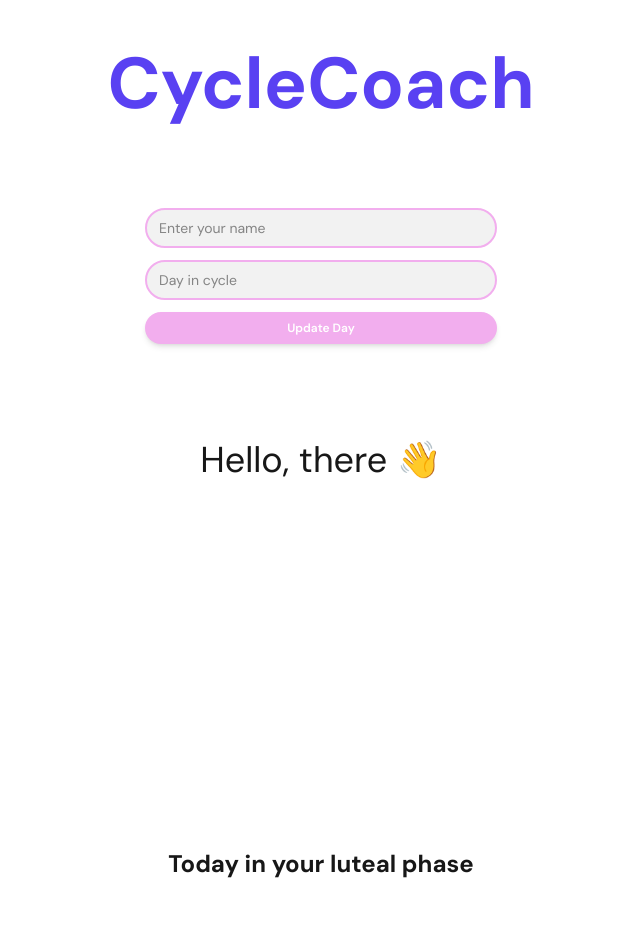
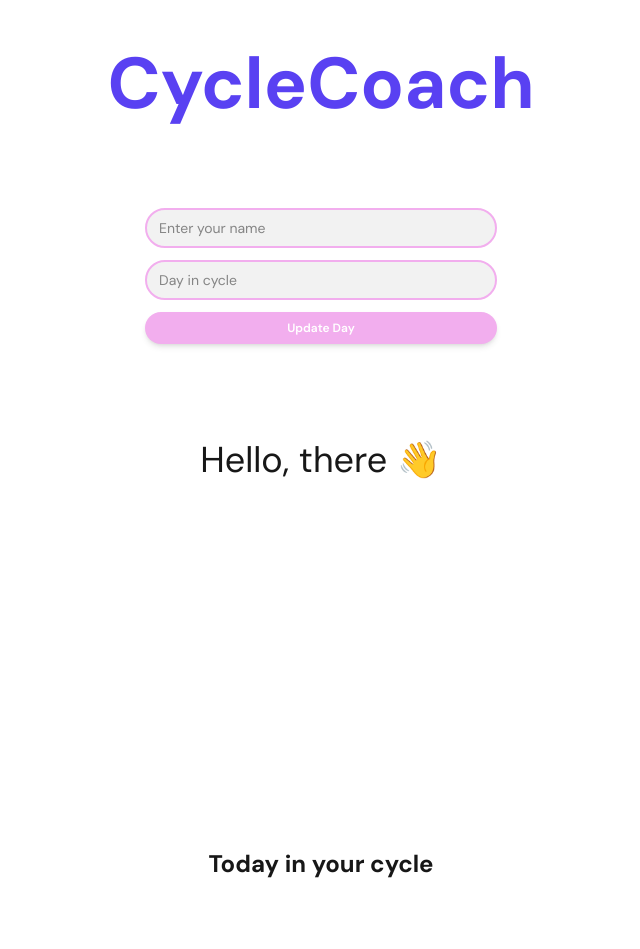
Before and after one commit to zofienora/cyclecoach, a Next.js app in the folder my-app/: page / in a window 1280 px wide. Shown: the top 949 px of the page, without its empty margins (319-959 px from the left). Built offline with nearby package versions, Linux system fonts and the light colour scheme.

Commit message:
connected the correct phase to suggestions

```diff
--- a/my-app/app/components/PhaseTracker.tsx
+++ b/my-app/app/components/PhaseTracker.tsx
@@ -1,8 +1,11 @@
 "use client";
 import * as motion from "motion/react-client"
 import { useRef, useState, useEffect } from 'react';
+import { useUser } from "../context/UserContext";
+import { getPhaseForDay } from "../lib/phases";
 
 export default function PhaseTracker() {
+    const { userData } = useUser();
     const containerRef = useRef<HTMLDivElement>(null);
     const [dimensions, setDimensions] = useState({
         width: 375,
@@ -15,10 +18,16 @@ export default function PhaseTracker() {
         setDimensions({ width: rect.width, height: rect.height });
     }
     }, []);
+
+    // Get the current phase
+    const currentPhase = userData
+      ? getPhaseForDay(userData.currentDayInCycle, userData.cycleLength)
+      : null;
+
   return (
    <section className="rounded-lg p-4 h-screen">
     <h2 className="text-2xl font-bold font-heading text-foreground text-center py-8">
-      Today in your luteal phase
+      {currentPhase ? `Today in your ${currentPhase.name} phase` : "Today in your cycle"}
     </h2>
     <h3 className="text-lg font-sans text-foreground text-center py-8">
       calm movement, nourishing food, sleep and relaxation
```
